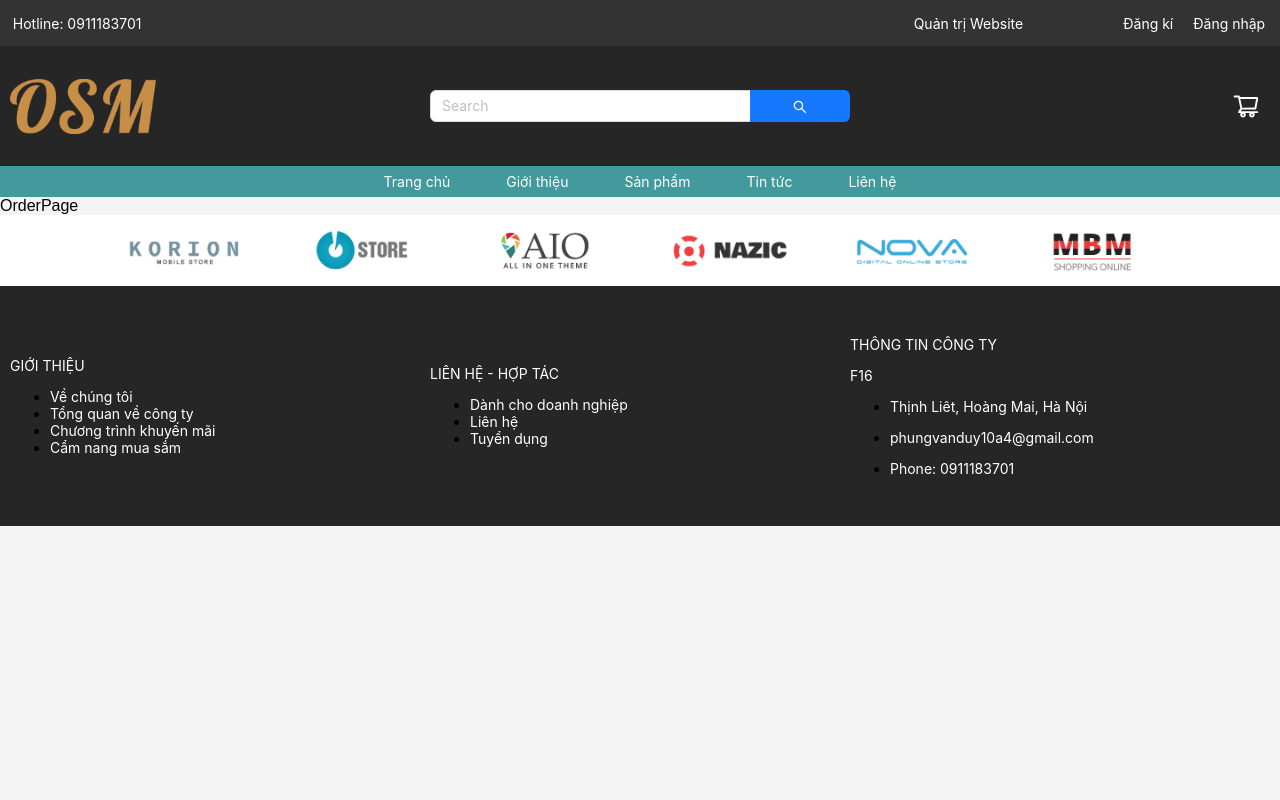
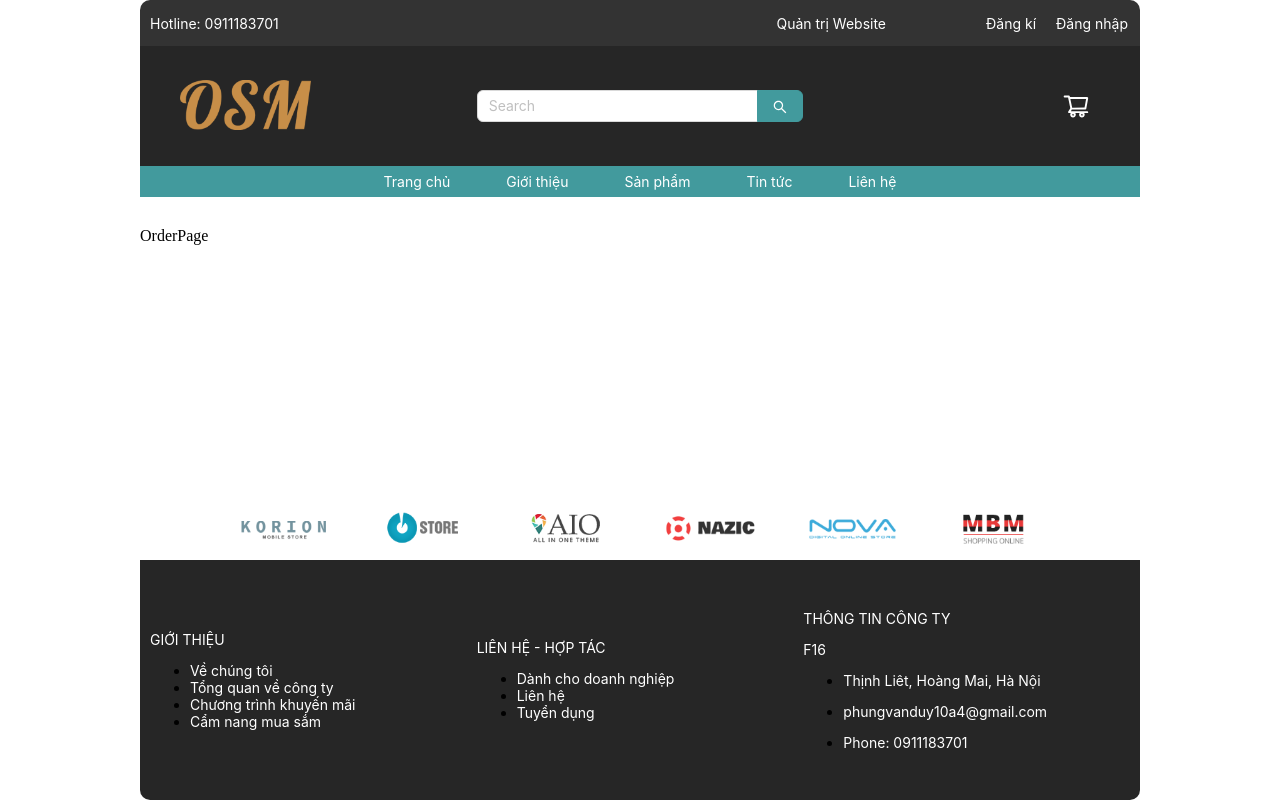
Before and after one commit to F16-Nestech/group-2, a React (Create React App) app in the folder client/: page /orders in a window 1280 px wide. Built offline with nearby package versions, Linux system fonts and the light colour scheme.

Commit message:
fix header, footer

```diff
--- a/client/src/components/DefaultComponent/DefaultComponent.jsx
+++ b/client/src/components/DefaultComponent/DefaultComponent.jsx
@@ -1,14 +1,16 @@
 import React from 'react'
 import HeaderComponent from '../HeaderComponent/HeaderComponent';
 import FooterComponent from '../FooterComponent/FooterComponent';
-
+import {Default,Content,Footer} from './Defaultstyle';
 const DefaultComponent = ({ children }) => {
     return (
-        <div>
+        <Default>
             <HeaderComponent />
-            {children}
-            <FooterComponent />
-        </div>
+            <Content>{children}</Content>
+            <Footer>
+                <FooterComponent />
+            </Footer>
+        </Default>
     )
 }
 export default DefaultComponent
--- /dev/null
+++ b/client/src/components/DefaultComponent/Defaultstyle.js
@@ -0,0 +1,15 @@
+import styled from "styled-components";
+export const Default = styled.div`
+    max-width: 1000px;
+    margin: 0 auto; /* Căn giữa */
+    display: flex;
+    flex-direction: column;
+    min-height: 100vh;
+`
+export const Content = styled.div`
+  flex: 1;
+`;
+export const Footer = styled.footer`
+  flex-shrink: 0;
+  padding-top: 30px
+`;
--- a/client/src/components/FooterComponent/FooterComponent.jsx
+++ b/client/src/components/FooterComponent/FooterComponent.jsx
@@ -1,12 +1,12 @@
 import React from 'react';
-import { Col, Input,Image} from 'antd';
+import { Col} from 'antd';
 import { LastFooter} from './styleFooter';
 import imageSrc from '../../assets/images/Brands.jpg';
 function FooterComponent() {
     return (
         <div className="footer">
-            <Image
-                // width={200}
+            <img
+                style={{ width: '100%'}}
                 src={imageSrc}
                 alt="Description of the image"
             />
--- a/client/src/components/FooterComponent/styleFooter.js
+++ b/client/src/components/FooterComponent/styleFooter.js
@@ -8,9 +8,8 @@ export const LastFooter = styled(Row)`
   align-items: center;
   justify-content: space-between;
   padding: 0 10px;
-  // .ant-input-group-wrapper {
-  //   background-color: #429A9D;
-  // }
+  border-bottom-left-radius: 10px;
+  border-bottom-right-radius: 10px;
   a{
     color:white;
     :hover {
--- a/client/src/components/HeaderComponent/HeaderComponent.jsx
+++ b/client/src/components/HeaderComponent/HeaderComponent.jsx
@@ -1,8 +1,14 @@
-import React from 'react';
-import { Col, Input,Image} from 'antd';
-import { WrapperHeader, FirstHeader, FisrtHeaderLink,LastHeader,LastHeaderLink } from './styleHeader';
-import { ShoppingCartOutlined } from '@ant-design/icons';
-import imageSrc from '../../assets/images/logo.png';
+import React from "react";
+import { Col, Input } from "antd";
+import {
+  WrapperHeader,
+  FirstHeader,
+  FisrtHeaderLink,
+  LastHeader,
+  LastHeaderLink,
+} from "./styleHeader";
+import { ShoppingCartOutlined } from "@ant-design/icons";
+import imageSrc from "../../assets/images/logo.png";
 const { Search } = Input;
 const onSearch = (value, _e, info) => console.log(info?.source, value);
 function HeaderComponent() {
@@ -11,37 +17,45 @@ function HeaderComponent() {
       <FirstHeader>
         <p>Hotline: 0911183701</p>
         <FisrtHeaderLink>
-                    <a id='quantri' href="">Quản trị Website</a>
-                    <a id='register' href="/register">Đăng kí</a>
-                    <a id='signin' href="">Đăng nhập</a>
+          <a id="quantri" href="">
+            Quản trị Website
+          </a>
+          <a id="register" href="/register">
+            Đăng kí
+          </a>
+          <a id="signin" href="">
+            Đăng nhập
+          </a>
         </FisrtHeaderLink>
       </FirstHeader>
       <WrapperHeader>
         <Col span={8}>
-                    <Image
+          <img
             src={imageSrc}
             alt="Description of the image"
-                    style={{ width: '70%', height: 'auto' }}
+            style={{ width: "40%", height: "auto" }}
           />
         </Col>
-                <Col span={8} style={{ textAlign: 'center' }}>
-                    <Search placeholder="Search" onSearch={onSearch} enterButton />
+        <Col span={8} style={{ textAlign: "center" }}>
+          <Input.Search placeholder="Search" onSearch={onSearch} enterButton />
         </Col>
-                <Col span={8} style={{ textAlign: 'right' }}>
-                    <a href=""><ShoppingCartOutlined/></a>
+        <Col span={8} style={{ textAlign: "right" }}>
+          <a href="">
+            <ShoppingCartOutlined />
+          </a>
         </Col>
       </WrapperHeader>
       <LastHeader>
         <LastHeaderLink>
-                    <a  href="">Trang chủ</a>
-                    <a  href="">Giới thiệu</a>
-                    <a  href="">Sản phẩm</a>
-                    <a  href="">Tin tức</a>
-                    <a  href="">Liên hệ</a>
+          <a href="/">Trang chủ</a>
+          <a href="">Giới thiệu</a>
+          <a href="">Sản phẩm</a>
+          <a href="">Tin tức</a>
+          <a href="">Liên hệ</a>
         </LastHeaderLink>
       </LastHeader>
     </div>
-    )
+  );
 }
 
 export default HeaderComponent;
--- a/client/src/components/HeaderComponent/styleHeader.js
+++ b/client/src/components/HeaderComponent/styleHeader.js
@@ -19,17 +19,38 @@ export const WrapperHeader = styled(Row)`
     :hover {
       color: #429A9D;
     }
+    padding-right:30px;
   }
-
+  img{
+    padding-left:30px;
+  }
+  .ant-input-search-button {
+    background-color: #429A9D;
+    border-color: #429A9D;
+  }
 `;
 export const FirstHeader = styled(Row)`
   padding: 0.05em 1%;
   background-color: #333333;
-  display: flex;
-  flex-direction: row;
-  align-items: center;
-  justify-content: space-between;
-  color: white;
+  padding: 0.05em 1%;
+    max-width:2000px;
+    margin: 0 auto;
+    display: flex;
+    flex-direction: row;
+    align-items: center;
+    justify-content: space-between;
+    color: white;
+    border-top-left-radius: 10px;
+  border-top-right-radius: 10px;
+  Button#composition-button {
+    display: none; /* Ban đầu ẩn nút */
+  }
+
+  @media screen and (max-width: 1000px) {
+    Button#composition-button {
+      display: block; /* Hiển thị nút khi kích thước màn hình nhỏ hơn 1000px */
+    }
+  }
 `;
 
 export const FisrtHeaderLink = styled.div`
@@ -63,6 +84,7 @@ flex-direction: row;
 justify-content: space-around;
 align-items: center;
 color: white;
+margin-bottom:30px;
 `;
 export const LastHeaderLink = styled.div`
 display: flex;
--- a/client/src/pages/HomePage/HomePage.css
+++ b/client/src/pages/HomePage/HomePage.css
@@ -0,0 +1,12 @@
+.pagination{
+  display: flex;
+  justify-content: center;
+  margin-top: 20px; /* Điều chỉnh khoảng cách giữa danh sách sản phẩm và điều hướng trang */
+}
+.filter {
+    padding-left: 30px;
+  }
+.Filters{
+    display: flex;
+    justify-content: center;
+}
--- a/client/src/pages/HomePage/HomePage.jsx
+++ b/client/src/pages/HomePage/HomePage.jsx
@@ -5,13 +5,14 @@ import "./HomePage.css";
 
 function HomePage() {
   const [products, setProducts] = useState([]);
-  const [error, setError] = useState(null);
+  const [minPriceError, setMinPriceError] = useState(null);
+  const [maxPriceError, setMaxPriceError] = useState(null);
   const [filters, setFilters] = useState({
     minPrice: null,
     maxPrice: null,
     searchTerm: '',
-    sortBy: '',
-    sortOrder: '',
+    sortBy: 'price',
+    sortOrder: 'asc',
     page: 1,
     perPage: 15,
   });
@@ -24,13 +25,20 @@ function HomePage() {
     fetchData();
   }, [filters]); // Gọi fetchData khi filters thay đổi
 
+  useEffect(() => {
+    const timer = setTimeout(() => {
+      fetchData();
+    }, 500); // Đợi 500ms trước khi gửi yêu cầu, để tránh gửi quá nhiều yêu cầu khi người dùng đang nhập
+    return () => clearTimeout(timer);
+  }, [filters.searchTerm]); // Gọi fetchData khi searchTerm thay đổi
+
   const fetchData = async () => {
     try {
-      const products = await getAllProducts(filters);
-      setProducts(products.products);
+      const fetchedProducts = await getAllProducts(filters);
+      setProducts(fetchedProducts.products);
       setPagination({
-        page: products.pagination.page,
-        totalPages: products.pagination.totalPages,
+        page: fetchedProducts.pagination.page,
+        totalPages: fetchedProducts.pagination.totalPages,
       });
     } catch (error) {
       console.error(error);
@@ -43,24 +51,26 @@ function HomePage() {
     if (name === "minPrice" || name === "maxPrice") {
       const intValue = parseInt(value);
       if (value !== "" && (isNaN(intValue) || intValue < 0)) {
-        setError("Giá trị phải là số nguyên dương");
+        name === "minPrice" ? setMinPriceError("Giá trị phải là số nguyên dương") : setMaxPriceError("Giá trị phải là số nguyên dương");
         return;
       }
 
       if (name === "minPrice" && (intValue >= filters.maxPrice || filters.maxPrice === '')) {
-        setError("Min Price phải nhỏ hơn Max Price");
+        setMinPriceError("Min Price phải nhỏ hơn Max Price");
         return;
       }
 
       if (name === "maxPrice" && (intValue <= filters.minPrice || filters.minPrice === '')) {
-        setError("Max Price phải lớn hơn Min Price");
+        setMaxPriceError("Max Price phải lớn hơn Min Price");
         return;
       }
     }
 
     setFilters({ ...filters, [name]: value });
-    setError(null); // Reset error sau khi điều kiện được đáp ứng
+    setMinPriceError(null);
+    setMaxPriceError(null);
   };
+
   const handleSortChange = (e) => {
     const { value } = e.target;
     const [sortBy, sortOrder] = value.split(',');
@@ -78,8 +88,8 @@ function HomePage() {
   return (
     <div className="Container">
       <div className="HomepageContainer">
+      <h4 className="filter">Lọc</h4>
         <div className="Filters">
-          <h2>Filters</h2>
           <TextField
             type="text"
             name="searchTerm"
@@ -87,24 +97,27 @@ function HomePage() {
             size="small"
             value={filters.searchTerm}
             onChange={handleFilterChange}
+            style={{ width: '300px' }}
           />
           <TextField
             type="number"
             name="minPrice"
             label="Min Price"
             size="small"
-            helperText={error}
+            helperText={minPriceError}
             value={filters.minPrice}
             onChange={handleFilterChange}
+            inputProps={{ min: 0 }}
           />
           <TextField
             type="number"
             name="maxPrice"
             label="Max Price"
             size="small"
-            helperText={error}
+            helperText={maxPriceError}
             value={filters.maxPrice}
             onChange={handleFilterChange}
+            inputProps={{ min: 0 }}
           />
           <Select value={`${filters.sortBy},${filters.sortOrder}`} onChange={handleSortChange} size="small">
             <MenuItem value="price,asc">Tăng dần</MenuItem>
@@ -112,7 +125,7 @@ function HomePage() {
           </Select>
         </div>
         <div className="ProductsContainer">
-          <h1>Danh sách sản phẩm</h1>
+          <h4 style={{ borderBottom: '1px solid black', borderTop: '1px solid black', padding: '10px 30px' }}>Danh sách sản phẩm</h4>
           <ul>
             {products.map((product) => (
               <li key={product._id}>
@@ -124,8 +137,7 @@ function HomePage() {
               </li>
             ))}
           </ul>
-          <div className="Pagination">
-
+          <div className="pagination">
             <Pagination
               count={pagination.totalPages}
               page={pagination.page}
--- a/client/src/pages/SignupPage/SignupPage.css
+++ b/client/src/pages/SignupPage/SignupPage.css
@@ -1,21 +1,21 @@
-body {
-  background-color: #f4f4f4;
-  font-family: "Arial", sans-serif;
+.container {
+  display: flex;
   justify-content: center;
   align-items: center;
   height: 100vh;
+  margin: 0;
 }
 
 .signup-container {
-  display: flex;
-  flex-direction: column;
-  width: 50%;
+
+  width: 70%;
+  margin: 0 auto; /* Thêm margin: 0 auto; để căn giữa */
   background-color: #fff;
   border-radius: 8px;
   padding: 20px;
   box-shadow: 0 0 10px rgba(0, 0, 0, 0.1);
+
 }
-
 a {
   color: black;
   text-decoration: none;
@@ -26,53 +26,41 @@ a:hover {
 }
 
 form {
+  width: 100%;
   display: flex;
-  align-self: center;
-  width: 70%;
   flex-direction: column;
-  align-items: flex-end;
 }
 
-h1.title {
-  color: #fff;
-  line-height: 40px ;
+h6 {
+  text-align: center;
 }
-h1.title span {
-  font-size: 17px;
-  display: inline-block;
-  position: relative;
-  text-transform: uppercase;
-  background-color: #429a9d;
-  padding: 0 40px 0 10px;
-}
+
+
 
 .textField {
   display: flex;
-  flex-direction: row;
-  justify-content: end;
-  align-items: center;
+  flex-direction: column;
+  gap: 10px;
+}
+
+.TextField {
   width: 100%;
-  gap: 10px;
-  margin-bottom: 25px;
 }
 
 
-.textField Field {
-  padding: 6px 12px;
-  width: 60%;
-  height: 34px;
-  border: 1px solid #ccc;
-  border-radius: 4px;
+
+.message {
+  padding: 10px;
+  margin-top: 10px;
+  text-align: center;
 }
 
-button {
-  align-self: center;
-  width: 100px;
-  background-color: #262626;
-  color: #fff;
-  font-size: 13px;
-  padding: 10px 15px;
-  border: none;
-  border-radius: 3px;
-  cursor: pointer;
+.success {
+  background-color: #8bc34a;
+  color: white;
 }
+
+.error {
+  background-color: #f44336;
+  color: white;
+}
--- a/client/src/pages/SignupPage/SignupPage.jsx
+++ b/client/src/pages/SignupPage/SignupPage.jsx
@@ -1,10 +1,8 @@
-import React from "react";
-
+import React, { useState } from "react";
 import { Formik, Field, Form, ErrorMessage } from 'formik';
-import HeaderComponent from "../../components/HeaderComponent/HeaderComponent";
-import FooterComponent from "../../components/FooterComponent/FooterComponent";
+import { Container, Typography, TextField, Button, Paper } from '@mui/material';
+import { styled } from '@mui/system';
 import "./SignupPage.css";
-
 import request from "../../utils/request";
 import { SIGNUP_API } from "../../utils/apiConfig";
 
@@ -18,64 +16,85 @@ const SignupPage = () => {
     confirmPassword: "",
   };
 
-  const handleSubmit = async (values, { setSubmitting, resetForm, setStatus }) => {
+  const [signupStatus, setSignupStatus] = useState({});
+
+  const handleSubmit = async (values, { setSubmitting, resetForm }) => {
     try {
-      //Call API đăng ký
+      if (values.password !== values.confirmPassword) {
+        setSignupStatus({ success: false, message: "Mật khẩu xác nhận không khớp." });
+        setSubmitting(false);
+        return;
+      }
+
       const response = await request(SIGNUP_API, 'post', values);
-      setStatus({ success: true, message: response.message });
+      setSignupStatus({ success: true, message: response.message });
       resetForm();
-      //Chuyển sang trang đăng nhập khi đăng ký thành công
-      // const navigate = useNavigate();
-      // navigate('/login', { replace: true });
     } catch (error) {
+      setSignupStatus({ success: false, message: "Đã xảy ra lỗi trong quá trình đăng ký." });
       setSubmitting(false);
     }
   };
+  const CustomButton = styled(Button)(({ theme }) => ({
+    backgroundColor: '#429A9D', // Thay đổi màu nền tại đây
+    marginTop: '10px', // Thêm khoảng cách phía trên tại đây
+    // Các tùy chỉnh khác nếu bạn muốn
+    '&:hover': {
+      backgroundColor: '#429A9D', // Màu nền khi hover
+    },
+  }));
+  return (
+    <Container maxWidth="sm">
+      <Paper elevation={3} className="signup-container">
+        <Typography variant="h6">
+          <span style={{ color: '#429a9d' }}> ĐĂNG KÝ TÀI KHOẢN </span>
+        </Typography>
+        <Formik initialValues={initialValues} onSubmit={handleSubmit}>
+          {({ isSubmitting }) => (
+            <Form>
+              <div className="textField">
+                <Typography>Họ và tên:</Typography>
+                <Field as={TextField} type="text" name="name" required />
+                <ErrorMessage name="name" component="div" />
+              </div>
 
-  const formField = ({ label, type, id, name }) => {
-    <div className="textField">
-      <label htmlFor={id}>{label}</label>
-      <Field type={type} id={id} name={name} required />
-      <ErrorMessage name={name} component="div" />
-    </div>
-  }
+              <div className="textField">
+                <Typography>Email:</Typography>
+                <Field as={TextField} type="email" name="email" required />
+                <ErrorMessage name="email" component="div" />
+              </div>
 
-  return (
-    <div className="container">
-      <HeaderComponent />
-      <div className="signup-container">
-        <p>
-          <a href="/homePage">Trang chủ</a> &#62&#62
-          <b style={{ color: '#429a9d' }}>Đăng ký tài khoản</b>
-        </p>
-        <h1 className="title">
-          <span> ĐĂNG KÝ TÀI KHOẢN </span>
-        </h1>
-        <Formik initialValues={initialValues} onSubmit={handleSubmit}>
-          {({ isSubmitting, status }) => (
-            <Form>
-              <h2>Đăng ký</h2>
+              <div className="textField">
+                <Typography>Số điện thoại:</Typography>
+                <Field as={TextField} type="tel" name="phone" required />
+                <ErrorMessage name="phone" component="div" />
+              </div>
 
-              {formField('Họ và tên:', 'text', 'name', 'name')}
-              {formField('Email:', 'email', 'email', 'email')}
-              {formField('Số điện thoại:', 'tel', 'phone', 'phone')}
-              {formField('Địa chỉ:', 'text', 'address', 'address')}
-              {formField('Mật khẩu:', 'password', 'password', 'password')}
-              {formField('Xác nhận mật khẩu:', 'password', 'confirmPassword', 'confirmPassword')}
+              <div className="textField">
+                <Typography>Địa chỉ:</Typography>
+                <Field as={TextField} type="text" name="address" required />
+                <ErrorMessage name="address" component="div" />
+              </div>
 
-              <button type="submit" disabled={isSubmitting}>Đăng ký</button>
+              <div className="textField">
+                <Typography>Mật khẩu:</Typography>
+                <Field as={TextField} type="password" name="password" required />
+                <ErrorMessage name="password" component="div" />
+              </div>
 
-              {status && (
-                <div className={`message ${status.success ? 'success' : 'error'}`}>
-                  {status.message}
-                </div>
-              )}
+
+              <div className="textField">
+                <Typography>Xác nhận mật khẩu:</Typography>
+                <Field as={TextField} type="password" name="confirmPassword" required />
+                <ErrorMessage name="confirmPassword" component="div" />
+              </div>
+              <CustomButton variant="contained" disabled={isSubmitting} type="submit" className={signupStatus.message ? `message ${signupStatus.success ? 'success' : 'error'}` : ''}>
+                Đăng ký
+              </CustomButton>
             </Form>
           )}
         </Formik>
-      </div>
-      <FooterComponent />
-    </div>
+      </Paper>
+    </Container>
   );
 };
 
```
Lines whose indentation alone changed are shown as unchanged.
